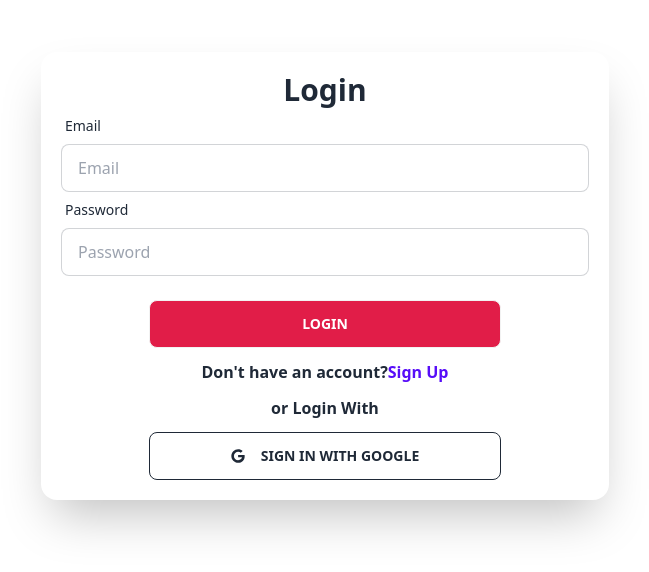
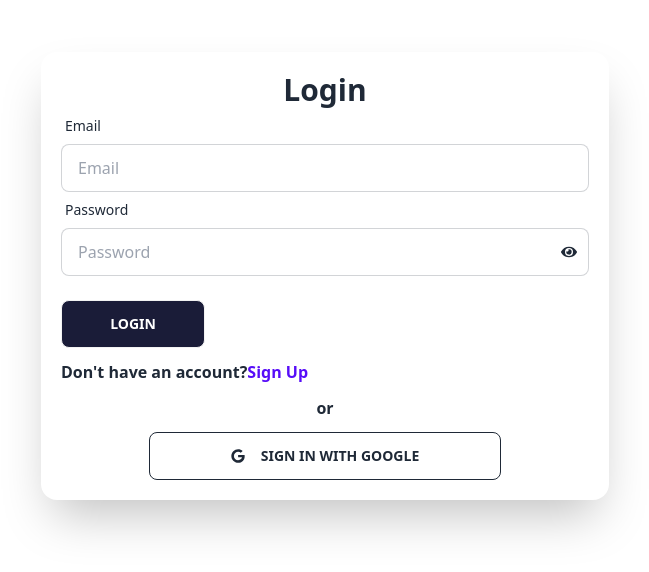
Before and after one commit to itsjahid01/summer-camp-client, a React (Vite) app: page /login in a window 1280 px wide. Shown: the top 572 px of the page, without its empty margins (315-964 px from the left). Built offline with nearby package versions, Linux system fonts and the light colour scheme.

Commit message:
login page done

```diff
--- /dev/null
+++ b/src/components/SocialLogin.jsx
@@ -0,0 +1,5 @@
+const SocialLogin = () => {
+  return <div></div>;
+};
+
+export default SocialLogin;
--- a/src/layout/Login.jsx
+++ b/src/layout/Login.jsx
@@ -1,7 +1,10 @@
+import { useState } from "react";
 import { FaGoogle } from "react-icons/fa";
 import { Link } from "react-router-dom";
+import { FaEye } from "react-icons/fa";
 
 const Login = () => {
+  const [show, setShow] = useState(false);
   // const handleGoogleLogin = () => {
   //   googleLogin(googleProvider)
   //     .then((result) => {
@@ -36,26 +39,29 @@ const Login = () => {
                 <label className="label">
                   <span className="label-text">Password</span>
                 </label>
-                <input
-                  type="password"
-                  placeholder="Password"
-                  name="password"
-                  className="input input-bordered"
-                />
+                <div className=" flex items-center">
+                  <input
+                    type={show ? "text" : "password"}
+                    placeholder="Password"
+                    name="password"
+                    className="input input-bordered w-full"
+                  />
+                  <FaEye onClick={() => setShow(!show)} className="-ml-7" />
+                </div>
               </div>
-              <div className="form-control w-4/6 mx-auto mt-6">
-                <button type="submit" className="btn bg-rose-600 text-white">
+              <div className="form-control w-36 mt-6">
+                <button type="submit" className="btn bg-[#1A1C38] text-white">
                   Login
                 </button>
               </div>
             </form>
-            <p className="mt-3 mb-3 text-center font-semibold">
+            <p className="mt-3 mb-3  font-semibold">
               Don't have an account?
               <Link to="/register" className="link-primary">
                 Sign Up
               </Link>
             </p>
-            <p className="text-center font-semibold">or Login With</p>
+            <p className="text-center text font-semibold">or </p>
             <button className="btn btn-outline w-4/6 mx-auto mt-3">
               <span className="mr-2">
                 <FaGoogle />
--- a/src/layout/Main.jsx
+++ b/src/layout/Main.jsx
@@ -6,7 +6,7 @@ const Main = () => {
   return (
     <>
       <Navbar></Navbar>
-      <div className="min-h-[calc(100vh-268px)]">
+      <div className="min-h-[calc(100vh-350px)]">
         <Outlet></Outlet>
       </div>
       <Footer></Footer>
--- a/src/pages/ErrorPage.jsx
+++ b/src/pages/ErrorPage/ErrorPage.jsx
@@ -1,5 +1,5 @@
 import { Link, useRouteError } from "react-router-dom";
-import img from "../assets/404.gif";
+import img from "../../assets/404.gif";
 import { FaHome } from "react-icons/fa";
 const ErrorPage = () => {
   const error = useRouteError();
--- a/src/routes/Routes.jsx
+++ b/src/routes/Routes.jsx
@@ -1,6 +1,6 @@
 import { createBrowserRouter } from "react-router-dom";
 import Main from "../layout/Main";
-import ErrorPage from "../pages/ErrorPage";
+import ErrorPage from "../pages/ErrorPage/ErrorPage";
 import Login from "../layout/Login";
 import SignUp from "../layout/SignUp";
 import Instructors from "../pages/Instructors";
```
